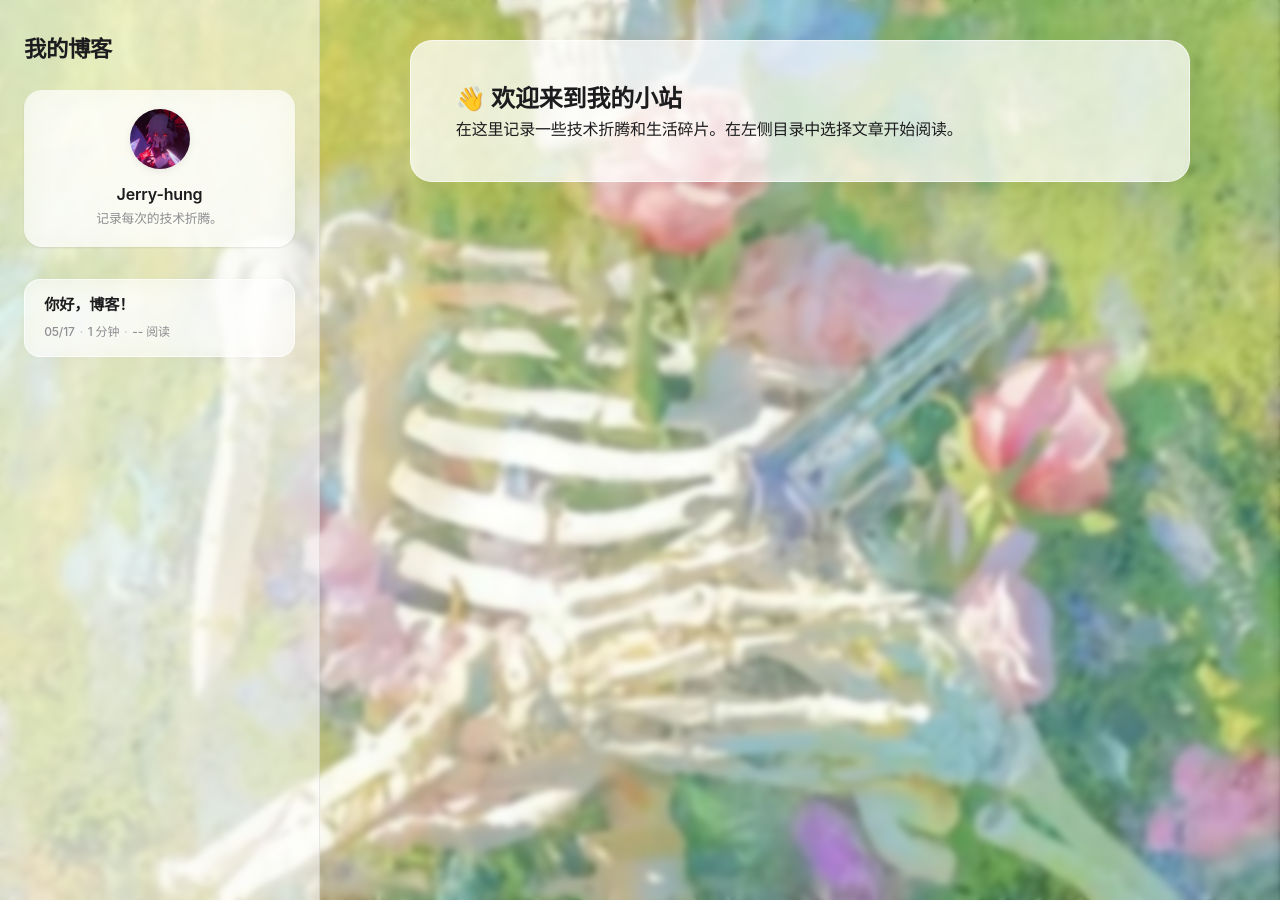
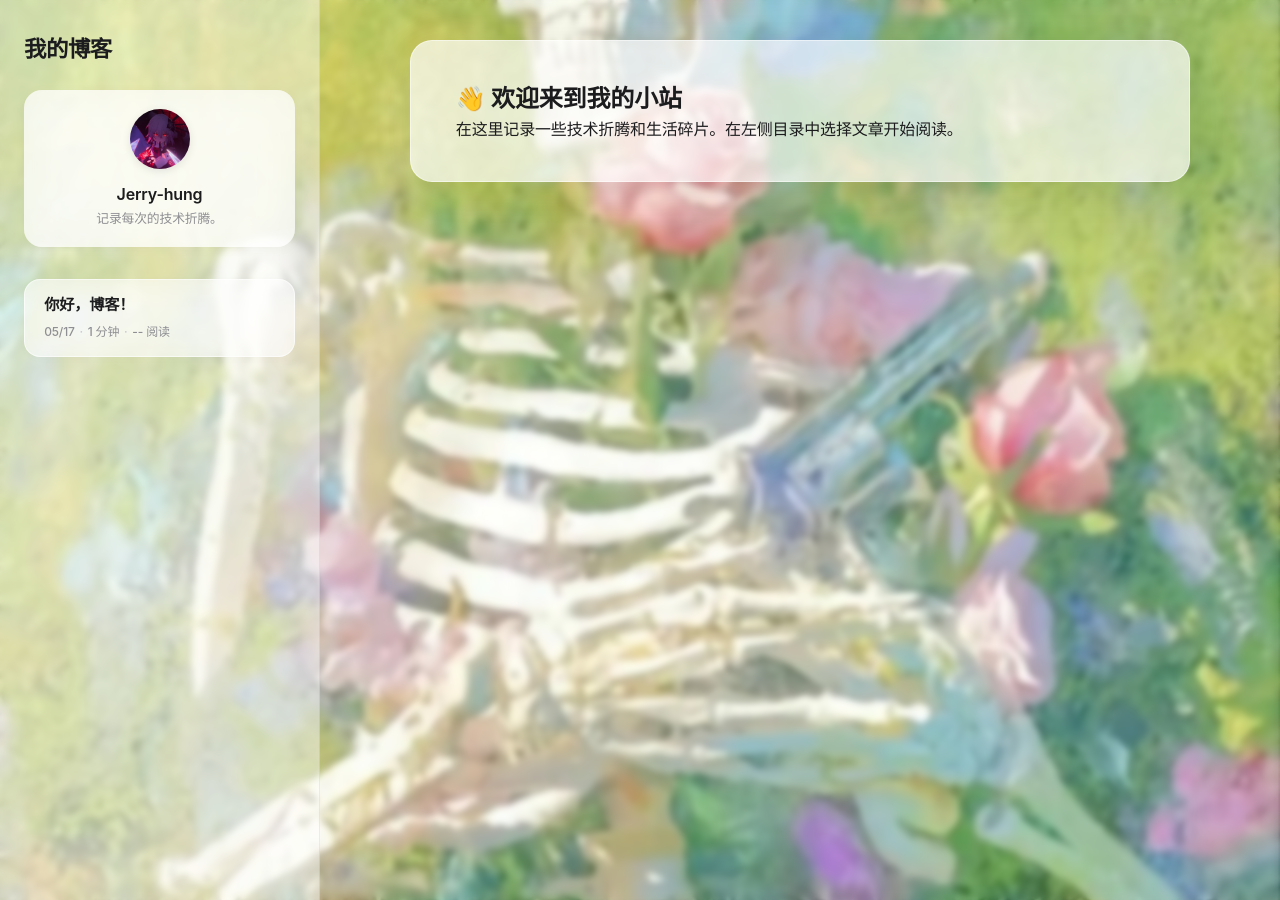
Before and after one commit to Jerry-Hang/Jerry-Hang.github.io, a Jekyll site: the page built from index.html, in a window 1280 px wide. Built offline with Jekyll 4.4.1, drawn with Linux system fonts in a browser that asks for light colours.

Commit message:
Update ios-style.css

```diff
--- a/assets/css/ios-style.css
+++ b/assets/css/ios-style.css
@@ -1,4 +1,4 @@
-/* ========== iOS 风格全局变量 ========== */
+/* ========== iOS 风格全局变量（优化） ========== */
 :root {
   --ios-bg: #f2f2f7;
   --ios-card-bg: rgba(255, 255, 255, 0.72);
@@ -29,7 +29,7 @@
   min-height: 100vh;
 }
 
-/* ========== 双栏容器 ========== */
+/* ========== 双栏容器（增强柔和感） ========== */
 .app-container {
   display: flex;
   min-height: 100vh;
@@ -37,14 +37,14 @@
   -webkit-backdrop-filter: blur(3px);
 }
 
-/* ========== 左侧目录 ========== */
+/* ========== 左侧目录（更通透） ========== */
 .sidebar {
   width: 25%;
   min-width: 230px;
-  background: rgba(255, 255, 255, 0.55);
-  backdrop-filter: blur(25px);
-  -webkit-backdrop-filter: blur(25px);
-  border-right: 0.5px solid rgba(60, 60, 67, 0.1);
+  background: rgba(255, 255, 255, 0.45);
+  backdrop-filter: blur(30px);
+  -webkit-backdrop-filter: blur(30px);
+  border-right: 0.5px solid rgba(60, 60, 67, 0.08);
   display: flex;
   flex-direction: column;
   padding: 2rem 1.5rem;
@@ -66,26 +66,26 @@
   letter-spacing: -0.02em;
 }
 
-/* ========== 个人介绍卡片 ========== */
+/* ========== 个人介绍卡片（增强质感） ========== */
 .profile-card {
   margin: 0 0 2rem 0;
 }
 
 .profile-link {
   display: block;
-  background: rgba(255, 255, 255, 0.6);
-  backdrop-filter: blur(15px);
-  -webkit-backdrop-filter: blur(15px);
+  background: rgba(255, 255, 255, 0.7);
+  backdrop-filter: blur(20px);
+  -webkit-backdrop-filter: blur(20px);
   border-radius: 18px;
   padding: 1.2rem;
   text-decoration: none;
-  box-shadow: var(--ios-shadow-sm);
-  transition: transform 0.2s, box-shadow 0.2s;
+  box-shadow: 0 2px 12px rgba(0,0,0,0.04);
+  transition: transform 0.2s ease, box-shadow 0.2s ease;
 }
 
 .profile-link:hover {
   transform: translateY(-2px);
-  box-shadow: 0 6px 20px rgba(0,0,0,0.06);
+  box-shadow: 0 8px 24px rgba(0,0,0,0.08);
 }
 
 .avatar {
@@ -94,7 +94,7 @@
   border-radius: 50%;
   overflow: hidden;
   margin: 0 auto 0.8rem;
-  box-shadow: 0 2px 8px rgba(0,0,0,0.08);
+  box-shadow: 0 2px 8px rgba(0,0,0,0.1);
 }
 
 .avatar img {
@@ -120,11 +120,11 @@
   line-height: 1.4;
 }
 
-/* ========== 终端胶囊风格目录（竖向） ========== */
+/* ========== 终端胶囊目录（优化悬停） ========== */
 .post-nav-list {
   list-style: none;
   display: flex;
-  flex-direction: column;  /* 确保竖向排列 */
+  flex-direction: column;
   gap: 0.8rem;
   margin: 0;
   padding: 0;
@@ -134,27 +134,25 @@
   display: block;
   padding: 0.9rem 1.2rem;
   border-radius: 16px;
-  background: rgba(255, 255, 255, 0.5);
-  backdrop-filter: blur(12px);
-  -webkit-backdrop-filter: blur(12px);
-  border: 0.5px solid rgba(255, 255, 255, 0.7);
+  background: rgba(255, 255, 255, 0.55);
+  backdrop-filter: blur(15px);
+  -webkit-backdrop-filter: blur(15px);
+  border: 0.5px solid rgba(255, 255, 255, 0.6);
   box-shadow: 0 2px 8px rgba(0,0,0,0.02);
   text-decoration: none;
   transition: all 0.2s ease;
-  position: relative;
-  overflow: hidden;
 }
 
 .post-capsule:hover {
-  background: rgba(255, 255, 255, 0.7);
-  box-shadow: 0 4px 16px rgba(0,0,0,0.04);
+  background: rgba(255, 255, 255, 0.75);
+  box-shadow: 0 4px 16px rgba(0,0,0,0.06);
   transform: translateY(-1px);
 }
 
 .post-capsule.active {
-  background: rgba(120, 120, 128, 0.12);
-  backdrop-filter: blur(10px);
-  -webkit-backdrop-filter: blur(10px);
+  background: rgba(120, 120, 128, 0.15);
+  backdrop-filter: blur(20px);
+  -webkit-backdrop-filter: blur(20px);
   border-color: rgba(120, 120, 128, 0.2);
   box-shadow: 0 0 0 1px rgba(120, 120, 128, 0.08);
 }
@@ -185,7 +183,7 @@
   color: #8e8e93;
 }
 
-/* ========== 右侧内容区 ========== */
+/* ========== 右侧内容区（更通透的毛玻璃） ========== */
 .main-content {
   width: 75%;
   padding: 2.5rem 3rem;
@@ -193,19 +191,19 @@
 }
 
 .glass-panel {
-  background: var(--ios-card-bg);
-  backdrop-filter: blur(30px);
-  -webkit-backdrop-filter: blur(30px);
+  background: rgba(255, 255, 255, 0.68);
+  backdrop-filter: blur(40px);
+  -webkit-backdrop-filter: blur(40px);
   border-radius: var(--border-radius-card);
   padding: 2.5rem 2.8rem;
-  box-shadow: var(--ios-shadow-md);
-  border: 0.5px solid rgba(255, 255, 255, 0.6);
+  box-shadow: 0 8px 40px rgba(0,0,0,0.08);
+  border: 0.5px solid rgba(255, 255, 255, 0.5);
   color: var(--ios-text);
   max-width: 780px;
   margin: 0 auto;
 }
 
-/* ========== 文章标题与元信息 ========== */
+/* ========== 文章标题与元信息（优化） ========== */
 .post-title, .page-title {
   font-size: 2.2rem;
   font-weight: 700;
@@ -225,7 +223,7 @@
   gap: 0.5rem;
 }
 
-/* ========== 基础样式 ========== */
+/* ========== 通用元素美化 ========== */
 a {
   color: var(--ios-accent);
   text-decoration: none;
@@ -267,7 +265,7 @@
   letter-spacing: 0.3em;
 }
 
-/* ========== 移动端响应式布局 ========== */
+/* ========== 移动端响应式（优化） ========== */
 @media (max-width: 768px) {
   .app-container {
     flex-direction: column;
```
